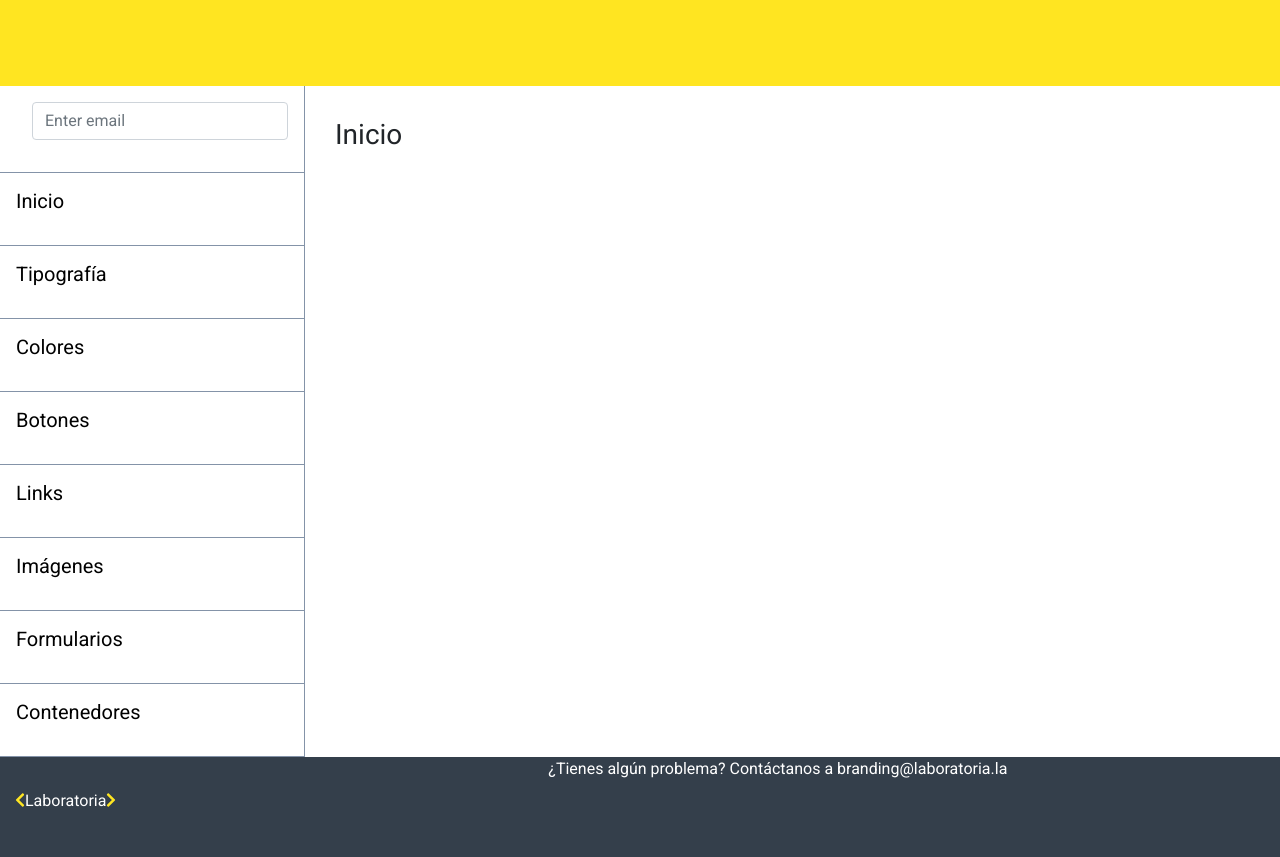
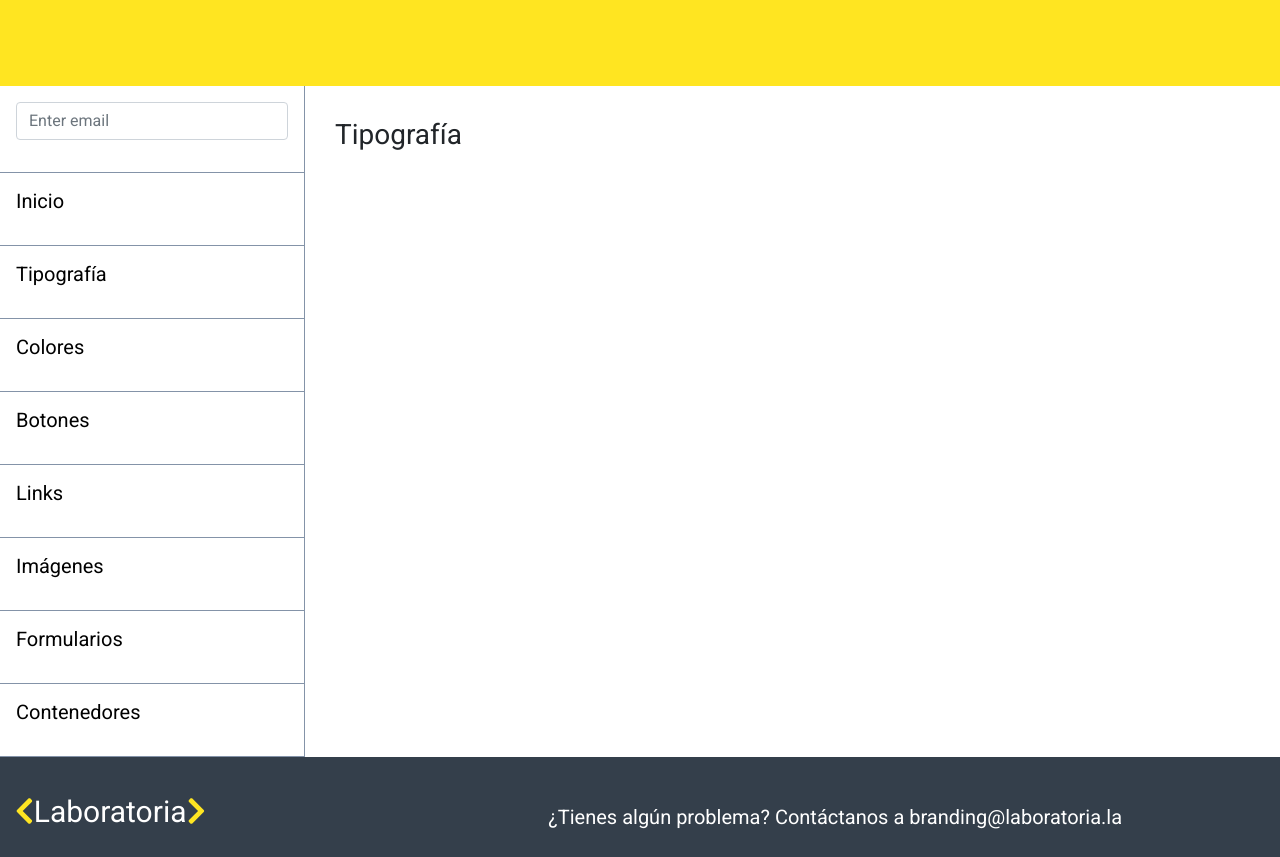
Before and after one commit to Rocciescobar/StyleGuide, a React app: page /typografia in a window 1280 px wide. Shown: the part 286-1143 px from the top of the page. Built offline with nearby package versions, Linux system fonts and the light colour scheme.

Commit message:
mejorando sección footer

```diff
--- a/src/components/Containers.js
+++ b/src/components/Containers.js
@@ -2,7 +2,7 @@ import React from 'react';
 
 const Containers = () => (
   <div>
-    <h3 className="mg">Contenedores</h3>
+    <h4 className="mg">Contenedores</h4>
   </div>
 )
 
--- a/src/components/Footer.js
+++ b/src/components/Footer.js
@@ -8,7 +8,7 @@ const Footer = () => (
           <p><i class="fas fa-chevron-left"></i>Laboratoria<i class="fas fa-chevron-right"></i></p>
         </div>
         <div class="col-7">
-          <span>¿Tienes algún problema? Contáctanos a branding@laboratoria.la</span>
+          <h6>¿Tienes algún problema? Contáctanos a branding@laboratoria.la</h6>
         </div>
       </div>
     </div>
--- a/src/components/Header.js
+++ b/src/components/Header.js
@@ -9,7 +9,6 @@ const Header = () => (
       </button>
       <div class="collapse navbar-collapse" id="navbarText">
         <ul class="navbar-nav mr-auto">
-
         </ul>
         <span class="navbar-text">
           <ul class="navbar-nav mr-auto">
@@ -23,7 +22,7 @@ const Header = () => (
               <a class="nav-link" href="#">Comunicación interna</a>
             </li>
             <li class="nav-item active">
-              <a class="nav-link" href="#">Web</a>
+              <a class="nav-link color-yellow" href="#">Web</a>
             </li>
             <li class="nav-item active">
               <a class="nav-link" href="#">Ayuda</a>
--- a/src/components/Imagen.js
+++ b/src/components/Imagen.js
@@ -2,7 +2,7 @@ import React from 'react';
 
 const Imagen = () => (
   <div>
-    <h3 className="mg">Imagenes</h3>
+    <h3 className="mg">Imágenes</h3>
   </div>
 )
 
--- a/src/components/Typography.js
+++ b/src/components/Typography.js
@@ -2,7 +2,7 @@
 import React from 'react';
 const Typography = () => (
   <div>
-    <h3 className="mg">Inicio</h3>
+    <h3 className="mg">Tipografía</h3>
   </div>
 )
 
--- a/src/index.css
+++ b/src/index.css
@@ -16,6 +16,7 @@ body {
 .svg-inline--fa.fa-w-10{
   color: #fee522;
 }
+
 
 /* Componente slide*/
 .yellow{
@@ -52,7 +53,7 @@ a:hover{
 }
 /*Input*/
 .list div{
-  padding-left: 2rem;
+  padding-left: 1rem;
   border-bottom:  1px solid #8493a8;
   padding-bottom: 2rem;
   padding-top: 1rem;
@@ -76,7 +77,9 @@ a:hover{
 .footer p{
   margin-top: 2rem;
 }
-
+.footer h6{
+  margin-top: 2rem;
+}
 @media (min-width: 992px){
   .yellow{
     height: 300px;
@@ -84,5 +87,13 @@ a:hover{
   .footer{
     height: 100px;
   }
+  .footer p{
+    font-size: 30px;
+  }
+  .footer h6{
+    font-size: 20px;
+    margin-top: 3rem;
+  }
+
 
 }
```
